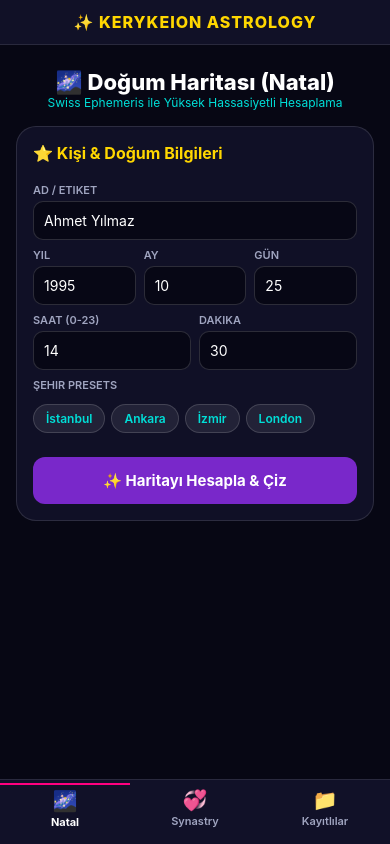
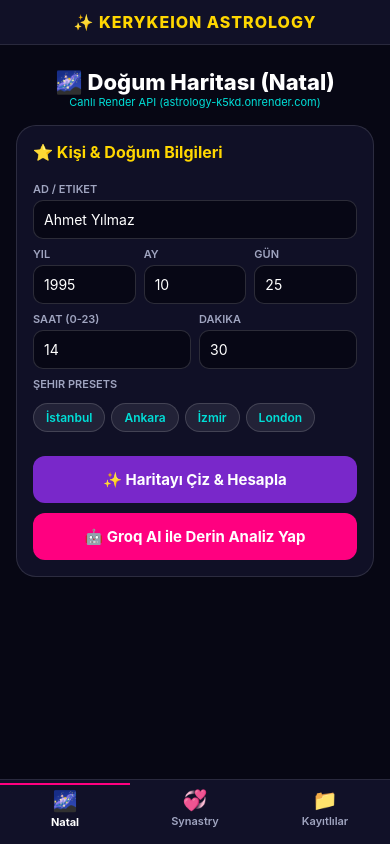
Before and after one commit to kcanmersin/astrology, a React Native app in the folder astrology-mobile/: screen / in a window 390 px wide. Built offline with nearby package versions, Linux system fonts and the light colour scheme.

Commit message:
Connect mobile app exclusively to live Render API URL https://astrology-k5kd.onrender.com

```diff
--- a/astrology-mobile/src/screens/NatalScreen.js
+++ b/astrology-mobile/src/screens/NatalScreen.js
@@ -11,7 +11,7 @@ import {
 } from 'react-native';
 import { SvgXml } from 'react-native-svg';
 import AsyncStorage from '@react-native-async-storage/async-storage';
-import { fetchNatalChart, fetchNatalSVG } from '../services/api';
+import { fetchNatalChart, fetchNatalSVG, fetchAIInterpretation } from '../services/api';
 import { cleanSvgForMobile } from '../utils/svgFix';
 
 const PLANET_SYMBOLS = {
@@ -22,7 +22,7 @@ const PLANET_SYMBOLS = {
 
 const ZODIAC_SYMBOLS = {
   Ari: '♈ Koç', Tau: '♉ Boğa', Gem: '♊ İkizler', Can: '♋ Yengeç',
-  Leo: '♌ Aslan', Vir: '♍ Başak', Lib: '♎ Terazi', Sco: '♏ Akrep',
+  Leo: '<ctrl42> Aslan', Vir: '♍ Başak', Lib: '♎ Terazi', Sco: '♏ Akrep',
   Sag: '♐ Yay', Cap: '♑ Oğlak', Aqu: '♒ Kova', Pis: '♓ Balık'
 };
 
@@ -39,20 +39,18 @@ export default function NatalScreen() {
   const [houseSys, setHouseSys] = useState('P');
 
   const [loading, setLoading] = useState(false);
+  const [aiLoading, setAiLoading] = useState(false);
   const [chartData, setChartData] = useState(null);
   const [svgXml, setSvgXml] = useState(null);
+  const [aiReport, setAiReport] = useState(null);
+  const [aiModel, setAiModel] = useState(null);
 
   const handlePreset = (cName, cLat, cLng) => {
     setLat(cLat.toString());
     setLng(cLng.toString());
   };
 
-  const handleCalculate = async () => {
-    setLoading(true);
-    setChartData(null);
-    setSvgXml(null);
-
-    const payload = {
+  const getPayload = () => ({
     name,
     year: parseInt(year),
     month: parseInt(month),
@@ -65,9 +63,15 @@ export default function NatalScreen() {
     lng: parseFloat(lng),
     tz_str: tz,
     house_system: houseSys
-    };
+  });
+
+  const handleCalculate = async () => {
+    setLoading(true);
+    setChartData(null);
+    setSvgXml(null);
 
     try {
+      const payload = getPayload();
       const [jsonRes, svgRes] = await Promise.all([
         fetchNatalChart(payload),
         fetchNatalSVG(payload)
@@ -78,6 +82,29 @@ export default function NatalScreen() {
       Alert.alert('Hata', err.message);
     } finally {
       setLoading(false);
+    }
+  };
+
+  const handleGenerateAI = async () => {
+    setAiLoading(true);
+    setAiReport(null);
+
+    try {
+      const payload = getPayload();
+      const aiRes = await fetchAIInterpretation(payload);
+      if (aiRes.status === 'success') {
+        setAiReport(aiRes.ai_interpretation);
+        setAiModel(aiRes.model_used);
+        if (aiRes.chart_data && !chartData) {
+          setChartData(aiRes.chart_data);
+        }
+      } else {
+        Alert.alert('AI Hata', aiRes.detail || 'Analiz üretilemedi.');
+      }
+    } catch (err) {
+      Alert.alert('AI Bağlantı Hatası', err.message);
+    } finally {
+      setAiLoading(false);
     }
   };
 
@@ -98,7 +125,7 @@ export default function NatalScreen() {
   return (
     <ScrollView style={styles.container} contentContainerStyle={styles.content}>
       <Text style={styles.title}>🌌 Doğum Haritası (Natal)</Text>
-      <Text style={styles.subtitle}>Swiss Ephemeris ile Yüksek Hassasiyetli Hesaplama</Text>
+      <Text style={styles.subtitle}>Canlı Render API (astrology-k5kd.onrender.com)</Text>
 
       {/* Form Card */}
       <View style={styles.card}>
@@ -149,8 +176,12 @@ export default function NatalScreen() {
           </TouchableOpacity>
         </ScrollView>
 
-        <TouchableOpacity style={styles.btnPrimary} onPress={handleCalculate} disabled={loading}>
-          {loading ? <ActivityIndicator color="#FFF" /> : <Text style={styles.btnText}>✨ Haritayı Hesapla & Çiz</Text>}
+        <TouchableOpacity style={styles.btnPrimary} onPress={handleCalculate} disabled={loading || aiLoading}>
+          {loading ? <ActivityIndicator color="#FFF" /> : <Text style={styles.btnText}>✨ Haritayı Çiz & Hesapla</Text>}
+        </TouchableOpacity>
+
+        <TouchableOpacity style={styles.btnAi} onPress={handleGenerateAI} disabled={loading || aiLoading}>
+          {aiLoading ? <ActivityIndicator color="#FFF" /> : <Text style={styles.btnText}>🤖 Groq AI ile Derin Analiz Yap</Text>}
         </TouchableOpacity>
       </View>
 
@@ -167,6 +198,17 @@ export default function NatalScreen() {
           <View style={styles.svgWrapper}>
             <SvgXml xml={svgXml} width="100%" height={340} />
           </View>
+        </View>
+      )}
+
+      {/* Groq AI Report Card */}
+      {aiReport && (
+        <View style={styles.card}>
+          <View style={styles.cardHeaderRow}>
+            <Text style={styles.cardTitle}>🤖 Groq AI Yorumu</Text>
+            <Text style={styles.badgeText}>{aiModel}</Text>
+          </View>
+          <Text style={styles.aiReportText}>{aiReport}</Text>
         </View>
       )}
 
@@ -192,26 +234,6 @@ export default function NatalScreen() {
           </View>
         </View>
       )}
-
-      {/* Element Balance Bars */}
-      {chartData && chartData.element_distribution && (
-        <View style={styles.card}>
-          <Text style={styles.cardTitle}>🔥 Element Dengesi</Text>
-          <View style={styles.barContainer}>
-            <Text style={styles.barLabel}>Ateş 🔥: {chartData.element_distribution.fire_percentage}%</Text>
-            <View style={[styles.barFill, { width: `${chartData.element_distribution.fire_percentage}%`, backgroundColor: '#FF4E50' }]} />
-
-            <Text style={styles.barLabel}>Toprak 🌍: {chartData.element_distribution.earth_percentage}%</Text>
-            <View style={[styles.barFill, { width: `${chartData.element_distribution.earth_percentage}%`, backgroundColor: '#11998e' }]} />
-
-            <Text style={styles.barLabel}>Hava 💨: {chartData.element_distribution.air_percentage}%</Text>
-            <View style={[styles.barFill, { width: `${chartData.element_distribution.air_percentage}%`, backgroundColor: '#00B4DB' }]} />
-
-            <Text style={styles.barLabel}>Su 🌊: {chartData.element_distribution.water_percentage}%</Text>
-            <View style={[styles.barFill, { width: `${chartData.element_distribution.water_percentage}%`, backgroundColor: '#8E2DE2' }]} />
-          </View>
-        </View>
-      )}
     </ScrollView>
   );
 }
@@ -220,7 +242,7 @@ const styles = StyleSheet.create({
   container: { flex: 1, backgroundColor: '#070714' },
   content: { padding: 16, paddingBottom: 40 },
   title: { fontSize: 22, fontWeight: '800', color: '#FFF', textAlign: 'center', marginTop: 8 },
-  subtitle: { fontSize: 12, color: '#00DFD8', textAlign: 'center', marginBottom: 16 },
+  subtitle: { fontSize: 11, color: '#00DFD8', textAlign: 'center', marginBottom: 16 },
   card: {
     backgroundColor: 'rgba(18, 18, 42, 0.85)',
     borderRadius: 20,
@@ -231,6 +253,7 @@ const styles = StyleSheet.create({
   },
   cardTitle: { fontSize: 16, fontWeight: '700', color: '#FFD700', marginBottom: 12 },
   cardHeaderRow: { flexDirection: 'row', justifyContent: 'space-between', alignItems: 'center' },
+  badgeText: { color: '#00DFD8', fontSize: 11, fontWeight: '700', backgroundColor: 'rgba(0,223,216,0.15)', paddingHorizontal: 8, paddingVertical: 4, borderRadius: 8 },
   label: { fontSize: 11, fontWeight: '600', color: '#A0A5C0', textTransform: 'uppercase', marginTop: 8, marginBottom: 4 },
   input: {
     backgroundColor: 'rgba(7, 7, 20, 0.9)',
@@ -261,6 +284,13 @@ const styles = StyleSheet.create({
     alignItems: 'center',
     marginTop: 16
   },
+  btnAi: {
+    backgroundColor: '#FF0080',
+    borderRadius: 12,
+    padding: 14,
+    alignItems: 'center',
+    marginTop: 10
+  },
   btnText: { color: '#FFF', fontSize: 15, fontWeight: '700' },
   btnSave: { backgroundColor: 'rgba(255, 215, 0, 0.2)', paddingHorizontal: 10, paddingVertical: 4, borderRadius: 8 },
   btnSaveText: { color: '#FFD700', fontSize: 12, fontWeight: '700' },
@@ -281,7 +311,5 @@ const styles = StyleSheet.create({
   planetName: { color: '#FFF', fontSize: 12, fontWeight: '700' },
   planetSign: { color: '#00DFD8', fontSize: 11 },
   planetHouse: { color: '#A0A5C0', fontSize: 10 },
-  barContainer: { gap: 4, marginTop: 8 },
-  barLabel: { color: '#FFF', fontSize: 12, marginTop: 4 },
-  barFill: { height: 8, borderRadius: 4 }
+  aiReportText: { color: '#F0F4F8', fontSize: 13, lineHeight: 20, marginTop: 8 }
 });
--- a/astrology-mobile/src/services/api.js
+++ b/astrology-mobile/src/services/api.js
@@ -1,10 +1,5 @@
-import { Platform } from 'react-native';
-
-// Production Render API URL & Local Development Fallbacks
-const RENDER_API_URL = 'https://astrology-k5kd.onrender.com/api/v1';
-const LOCAL_IP_URL = 'http://192.168.1.101:8000/api/v1';
-
-export const API_BASE_URL = RENDER_API_URL;
+// Production Render Live API URL
+export const API_BASE_URL = 'https://astrology-k5kd.onrender.com/api/v1';
 
 async function request(endpoint, options = {}) {
   const url = `${API_BASE_URL}${endpoint}`;
@@ -24,16 +19,7 @@ async function request(endpoint, options = {}) {
 
     return await response.json();
   } catch (error) {
-    // If Render instance is sleeping or unreachable, fallback to local IP
-    if (API_BASE_URL !== LOCAL_IP_URL) {
-      console.warn(`Render API unreachable (${error.message}). Retrying on local LAN: ${LOCAL_IP_URL}`);
-      const fallbackUrl = `${LOCAL_IP_URL}${endpoint}`;
-      const res = await fetch(fallbackUrl, {
-        headers: { 'Content-Type': 'application/json', ...options.headers },
-        ...options,
-      });
-      return await res.json();
-    }
+    console.error(`API Call failed (${url}):`, error);
     throw error;
   }
 }
@@ -52,6 +38,9 @@ export async function fetchNatalSVG(data) {
     headers: { 'Content-Type': 'application/json' },
     body: JSON.stringify(data),
   });
+  if (!response.ok) {
+    throw new Error(`SVG Fetch failed with status ${response.status}`);
+  }
   return await response.text();
 }
 
@@ -69,6 +58,9 @@ export async function fetchSynastrySVG(data) {
     headers: { 'Content-Type': 'application/json' },
     body: JSON.stringify(data),
   });
+  if (!response.ok) {
+    throw new Error(`Synastry SVG Fetch failed with status ${response.status}`);
+  }
   return await response.text();
 }
 
```
Lines whose indentation alone changed are shown as unchanged.
